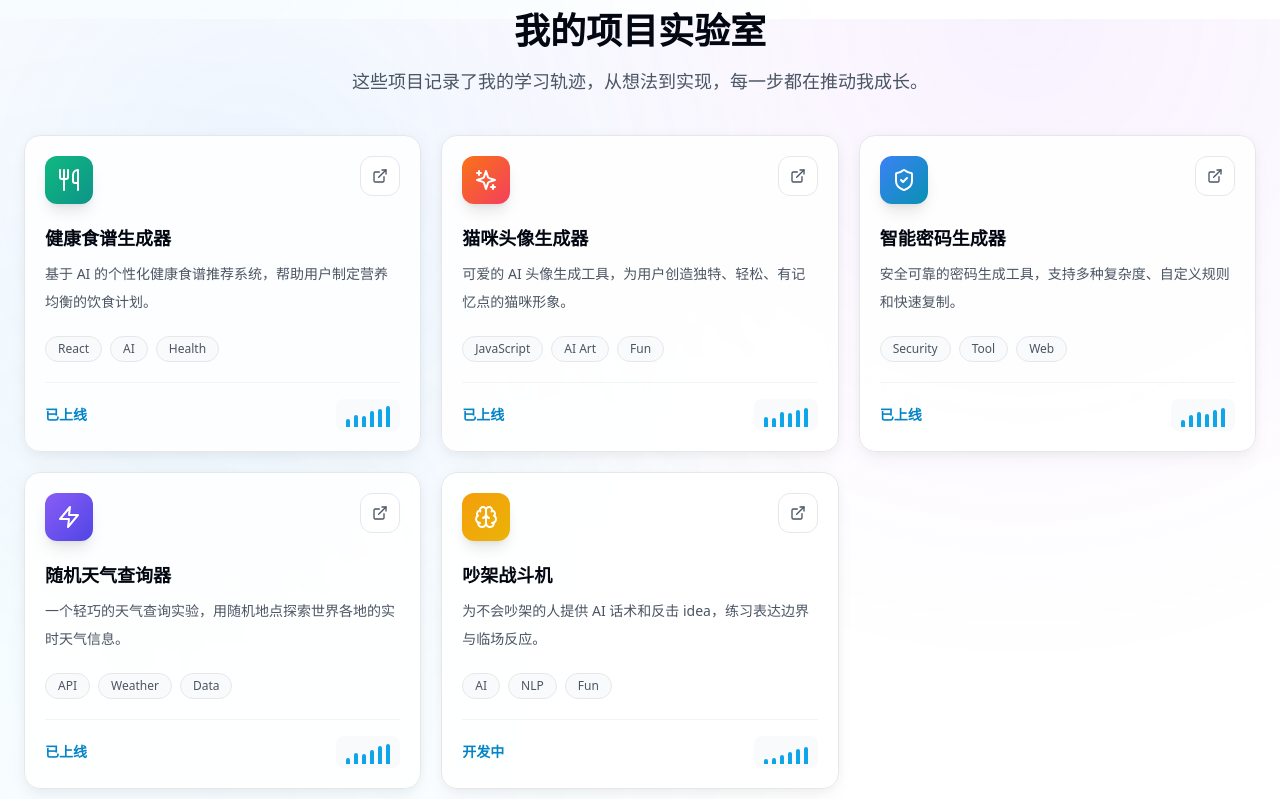
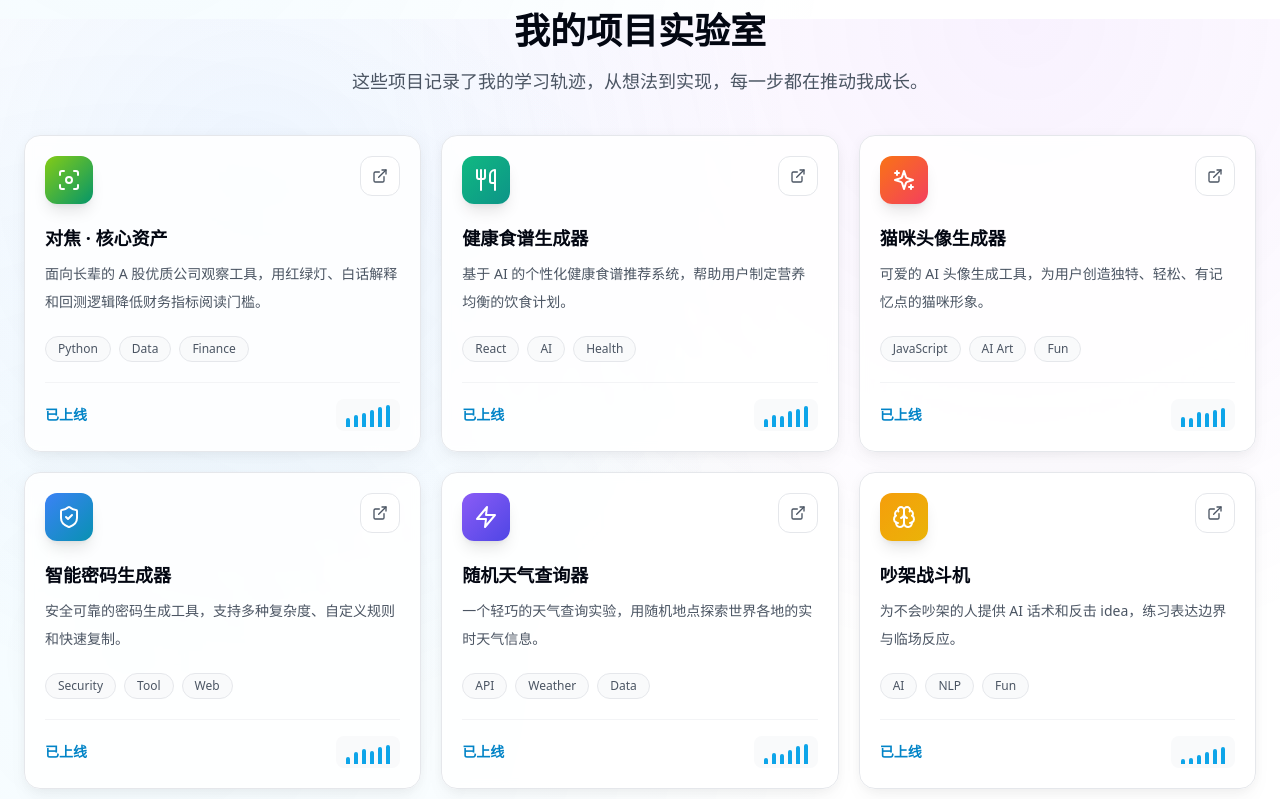
Before and after one commit to kimmmming/mywebsite, a React (Vite) app: page / in a window 1280 px wide. Shown: the part 1581-2380 px from the top of the page. Built offline with nearby package versions, Linux system fonts and the light colour scheme.

Commit message:
Update project links

```diff
--- a/src/App.tsx
+++ b/src/App.tsx
@@ -5,6 +5,7 @@ import {
   Code,
   Coffee,
   ExternalLink,
+  Focus,
   Github,
   Lightbulb,
   Linkedin,
@@ -34,6 +35,17 @@ type Project = {
 const projects: Project[] = [
   {
     id: 1,
+    name: '对焦 · 核心资产',
+    description: '面向长辈的 A 股优质公司观察工具，用红绿灯、白话解释和回测逻辑降低财务指标阅读门槛。',
+    tags: ['Python', 'Data', 'Finance'],
+    metrics: '已上线',
+    color: 'from-lime-500 to-emerald-600',
+    url: 'https://focuscore.kimlabs.top/',
+    Icon: Focus,
+    bars: [38, 50, 58, 72, 84, 92],
+  },
+  {
+    id: 2,
     name: '健康食谱生成器',
     description: '基于 AI 的个性化健康食谱推荐系统，帮助用户制定营养均衡的饮食计划。',
     tags: ['React', 'AI', 'Health'],
@@ -44,7 +56,7 @@ const projects: Project[] = [
     bars: [34, 52, 46, 68, 74, 86],
   },
   {
-    id: 2,
+    id: 3,
     name: '猫咪头像生成器',
     description: '可爱的 AI 头像生成工具，为用户创造独特、轻松、有记忆点的猫咪形象。',
     tags: ['JavaScript', 'AI Art', 'Fun'],
@@ -55,7 +67,7 @@ const projects: Project[] = [
     bars: [42, 38, 64, 58, 72, 80],
   },
   {
-    id: 3,
+    id: 4,
     name: '智能密码生成器',
     description: '安全可靠的密码生成工具，支持多种复杂度、自定义规则和快速复制。',
     tags: ['Security', 'Tool', 'Web'],
@@ -66,7 +78,7 @@ const projects: Project[] = [
     bars: [30, 48, 62, 56, 70, 78],
   },
   {
-    id: 4,
+    id: 5,
     name: '随机天气查询器',
     description: '一个轻巧的天气查询实验，用随机地点探索世界各地的实时天气信息。',
     tags: ['API', 'Weather', 'Data'],
@@ -77,11 +89,11 @@ const projects: Project[] = [
     bars: [26, 44, 40, 60, 76, 84],
   },
   {
-    id: 5,
+    id: 6,
     name: '吵架战斗机',
     description: '为不会吵架的人提供 AI 话术和反击 idea，练习表达边界与临场反应。',
     tags: ['AI', 'NLP', 'Fun'],
-    metrics: '开发中',
+    metrics: '已上线',
     color: 'from-amber-500 to-yellow-500',
     url: 'https://chaojia.kimlabs.top/',
     Icon: Brain,
```
